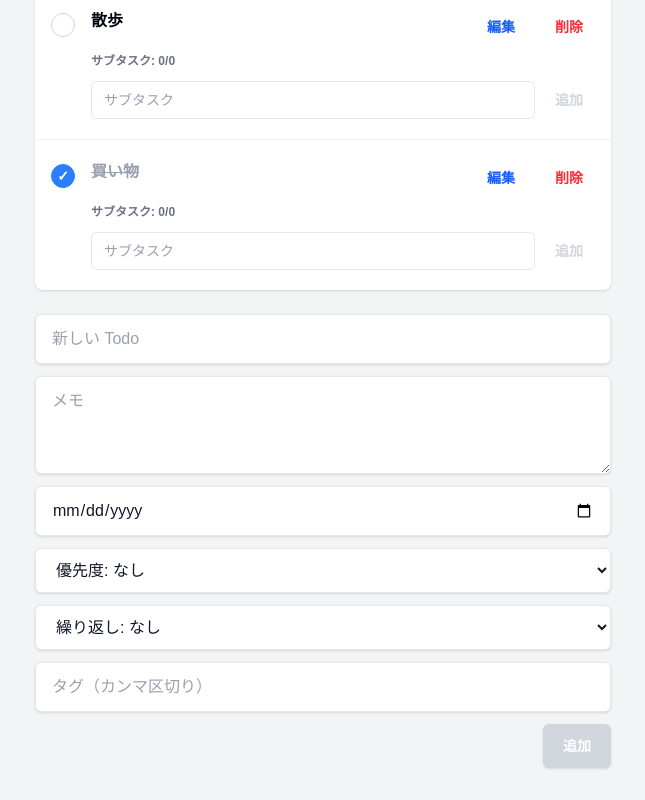
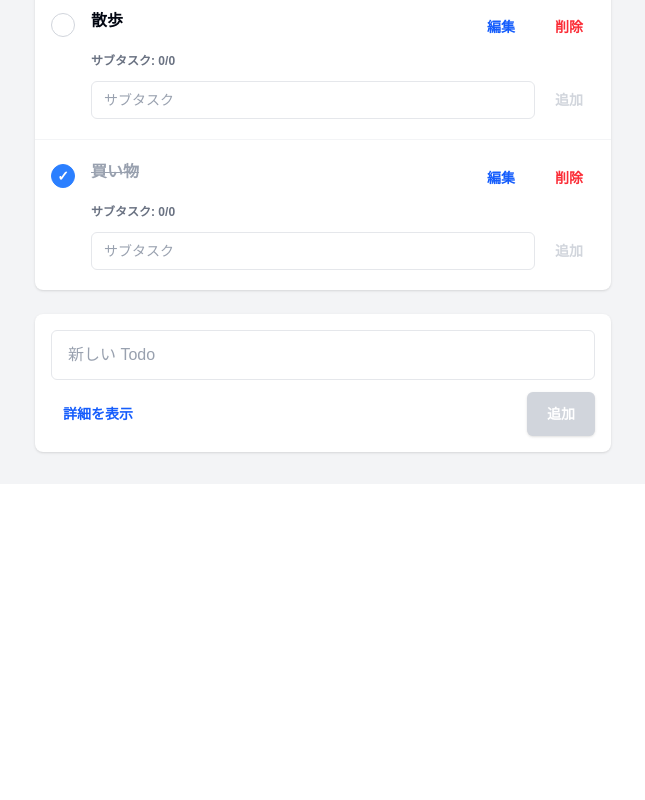
Before and after one commit to daxi1081-ui/todo-app, a Next.js app: page / in a window 1280 px wide. Shown: the part 360-1160 px from the top of the page, without its empty margins (317-962 px from the left). After the commit the page ends 844 px from the top, so only its background shows below. Built offline with nearby package versions, Linux system fonts and the light colour scheme.

Commit message:
Todo入力フォームのUXを改善

```diff
--- a/app/components/TodoItem.tsx
+++ b/app/components/TodoItem.tsx
@@ -148,6 +148,7 @@ export function TodoItem({
   const editTagsInputId = useId();
   const editInputRef = useRef<HTMLInputElement>(null);
   const [isEditing, setIsEditing] = useState(false);
+  const [isEditingDetailsOpen, setIsEditingDetailsOpen] = useState(false);
   const [editingTitle, setEditingTitle] = useState(title);
   const [editingMemo, setEditingMemo] = useState(memo);
   const [editingDueDate, setEditingDueDate] = useState(dueDate);
@@ -184,6 +185,7 @@ export function TodoItem({
     setEditingPriority(priority);
     setEditingRepeat(repeat);
     setEditingTags(tags.join(", "));
+    setIsEditingDetailsOpen(false);
     setIsEditing(true);
   }
 
@@ -197,6 +199,7 @@ export function TodoItem({
     setEditingPriority(priority);
     setEditingRepeat(repeat);
     setEditingTags(tags.join(", "));
+    setIsEditingDetailsOpen(false);
     setIsEditing(false);
   }
 
@@ -220,6 +223,7 @@ export function TodoItem({
       editingRepeat,
       parseTags(editingTags),
     );
+    setIsEditingDetailsOpen(false);
     setIsEditing(false);
   }
 
@@ -325,6 +329,21 @@ export function TodoItem({
             onKeyDown={handleEditKeyDown}
             className="min-w-0 flex-1 rounded-md border border-gray-200 px-3 py-2 text-sm text-gray-900 outline-none transition focus:border-blue-400"
           />
+          <button
+            type="button"
+            aria-expanded={isEditingDetailsOpen}
+            aria-controls={`edit-todo-details-${editTitleInputId}`}
+            aria-label={isEditingDetailsOpen ? `${title}の編集詳細を隠す` : `${title}の編集詳細を表示`}
+            className="w-fit rounded-md px-3 py-2 text-sm font-semibold text-blue-600 transition hover:bg-blue-50"
+            onClick={() => setIsEditingDetailsOpen((isOpen) => !isOpen)}
+          >
+            {isEditingDetailsOpen ? "詳細を隠す" : "詳細を表示"}
+          </button>
+          <div
+            id={`edit-todo-details-${editTitleInputId}`}
+            className="grid gap-2"
+            hidden={!isEditingDetailsOpen}
+          >
             <label htmlFor={editMemoInputId} className="sr-only">
               Todo メモを編集
             </label>
@@ -386,6 +405,7 @@ export function TodoItem({
               onChange={(event) => setEditingTags(event.target.value)}
               className="min-w-0 rounded-md border border-gray-200 px-3 py-2 text-sm text-gray-900 outline-none transition focus:border-blue-400"
             />
+          </div>
           <div className="flex flex-wrap gap-2">
             <button
               type="submit"
--- a/app/components/TodoList.tsx
+++ b/app/components/TodoList.tsx
@@ -362,6 +362,7 @@ export function TodoList({ todos }: TodoListProps) {
   const [newTodoPriority, setNewTodoPriority] = useState<TodoPriority>("none");
   const [newTodoRepeat, setNewTodoRepeat] = useState<TodoRepeat>("none");
   const [newTodoTags, setNewTodoTags] = useState("");
+  const [isNewTodoDetailsOpen, setIsNewTodoDetailsOpen] = useState(false);
   const [searchQuery, setSearchQuery] = useState("");
   const [selectedFilter, setSelectedFilter] = useState<TodoFilter>("all");
   const [selectedSort, setSelectedSort] = useState<TodoSort>("created");
@@ -530,6 +531,7 @@ export function TodoList({ todos }: TodoListProps) {
     setNewTodoPriority("none");
     setNewTodoRepeat("none");
     setNewTodoTags("");
+    setIsNewTodoDetailsOpen(false);
   }
 
   /**
@@ -758,10 +760,11 @@ export function TodoList({ todos }: TodoListProps) {
         ))}
       </div>
 
-      <form onSubmit={addTodo} className="mt-6 grid gap-3">
+      <form onSubmit={addTodo} className="mt-6 rounded-lg bg-white p-4 shadow-sm">
         <label htmlFor="new-todo-title" className="sr-only">
           追加する Todo
         </label>
+        <div className="grid gap-3">
           <input
             id="new-todo-title"
             type="text"
@@ -769,8 +772,22 @@ export function TodoList({ todos }: TodoListProps) {
             onChange={(event) => setNewTodoTitle(event.target.value)}
             onKeyDown={handleNewTodoKeyDown}
             placeholder="新しい Todo"
-          className="min-w-0 flex-1 rounded-md border border-gray-200 bg-white px-4 py-3 text-gray-900 shadow-sm outline-none transition placeholder:text-gray-400 focus:border-blue-400"
+            className="min-w-0 flex-1 rounded-md border border-gray-200 bg-white px-4 py-3 text-base text-gray-900 outline-none transition placeholder:text-gray-400 focus:border-blue-400"
           />
+          <div className="flex flex-wrap items-center justify-between gap-2">
+            <button
+              type="button"
+              aria-expanded={isNewTodoDetailsOpen}
+              aria-controls="new-todo-details"
+              aria-label={isNewTodoDetailsOpen ? "Todo追加の詳細を隠す" : "Todo追加の詳細を表示"}
+              className="rounded-md px-3 py-2 text-sm font-semibold text-blue-600 transition hover:bg-blue-50"
+              onClick={() => setIsNewTodoDetailsOpen((isOpen) => !isOpen)}
+            >
+              {isNewTodoDetailsOpen ? "詳細を隠す" : "詳細を表示"}
+            </button>
+            <AddButton disabled={newTodoTitle.trim().length === 0} />
+          </div>
+          <div id="new-todo-details" className="grid gap-3 pt-1" hidden={!isNewTodoDetailsOpen}>
             <label htmlFor="new-todo-memo" className="sr-only">
               追加する Todo メモ
             </label>
@@ -780,7 +797,7 @@ export function TodoList({ todos }: TodoListProps) {
               onChange={(event) => setNewTodoMemo(event.target.value)}
               placeholder="メモ"
               rows={3}
-          className="min-w-0 resize-y rounded-md border border-gray-200 bg-white px-4 py-3 text-gray-900 shadow-sm outline-none transition placeholder:text-gray-400 focus:border-blue-400"
+              className="min-w-0 resize-y rounded-md border border-gray-200 bg-white px-4 py-3 text-gray-900 outline-none transition placeholder:text-gray-400 focus:border-blue-400"
             />
             <label htmlFor="new-todo-due-date" className="sr-only">
               追加する Todo 期限日
@@ -790,7 +807,7 @@ export function TodoList({ todos }: TodoListProps) {
               type="date"
               value={newTodoDueDate}
               onChange={(event) => setNewTodoDueDate(event.target.value)}
-          className="min-w-0 rounded-md border border-gray-200 bg-white px-4 py-3 text-gray-900 shadow-sm outline-none transition focus:border-blue-400"
+              className="min-w-0 rounded-md border border-gray-200 bg-white px-4 py-3 text-gray-900 outline-none transition focus:border-blue-400"
             />
             <label htmlFor="new-todo-priority" className="sr-only">
               追加する Todo 優先度
@@ -799,7 +816,7 @@ export function TodoList({ todos }: TodoListProps) {
               id="new-todo-priority"
               value={newTodoPriority}
               onChange={(event) => setNewTodoPriority(event.target.value as TodoPriority)}
-          className="min-w-0 rounded-md border border-gray-200 bg-white px-4 py-3 text-gray-900 shadow-sm outline-none transition focus:border-blue-400"
+              className="min-w-0 rounded-md border border-gray-200 bg-white px-4 py-3 text-gray-900 outline-none transition focus:border-blue-400"
             >
               {priorityOptions.map((priority) => (
                 <option key={priority.value} value={priority.value}>
@@ -815,7 +832,7 @@ export function TodoList({ todos }: TodoListProps) {
               aria-label="Todoの繰り返し設定"
               value={newTodoRepeat}
               onChange={(event) => setNewTodoRepeat(event.target.value as TodoRepeat)}
-          className="min-w-0 rounded-md border border-gray-200 bg-white px-4 py-3 text-gray-900 shadow-sm outline-none transition focus:border-blue-400"
+              className="min-w-0 rounded-md border border-gray-200 bg-white px-4 py-3 text-gray-900 outline-none transition focus:border-blue-400"
             >
               {repeatOptions.map((repeat) => (
                 <option key={repeat.value} value={repeat.value}>
@@ -832,10 +849,9 @@ export function TodoList({ todos }: TodoListProps) {
               value={newTodoTags}
               onChange={(event) => setNewTodoTags(event.target.value)}
               placeholder="タグ（カンマ区切り）"
-          className="min-w-0 rounded-md border border-gray-200 bg-white px-4 py-3 text-gray-900 shadow-sm outline-none transition placeholder:text-gray-400 focus:border-blue-400"
+              className="min-w-0 rounded-md border border-gray-200 bg-white px-4 py-3 text-gray-900 outline-none transition placeholder:text-gray-400 focus:border-blue-400"
             />
-        <div className="flex justify-end">
-          <AddButton disabled={newTodoTitle.trim().length === 0} />
+          </div>
         </div>
       </form>
     </>
```
Also changed, not shown: 1 other file (tests, documents, lock files or other folders). Lines whose indentation alone changed are shown as unchanged.
